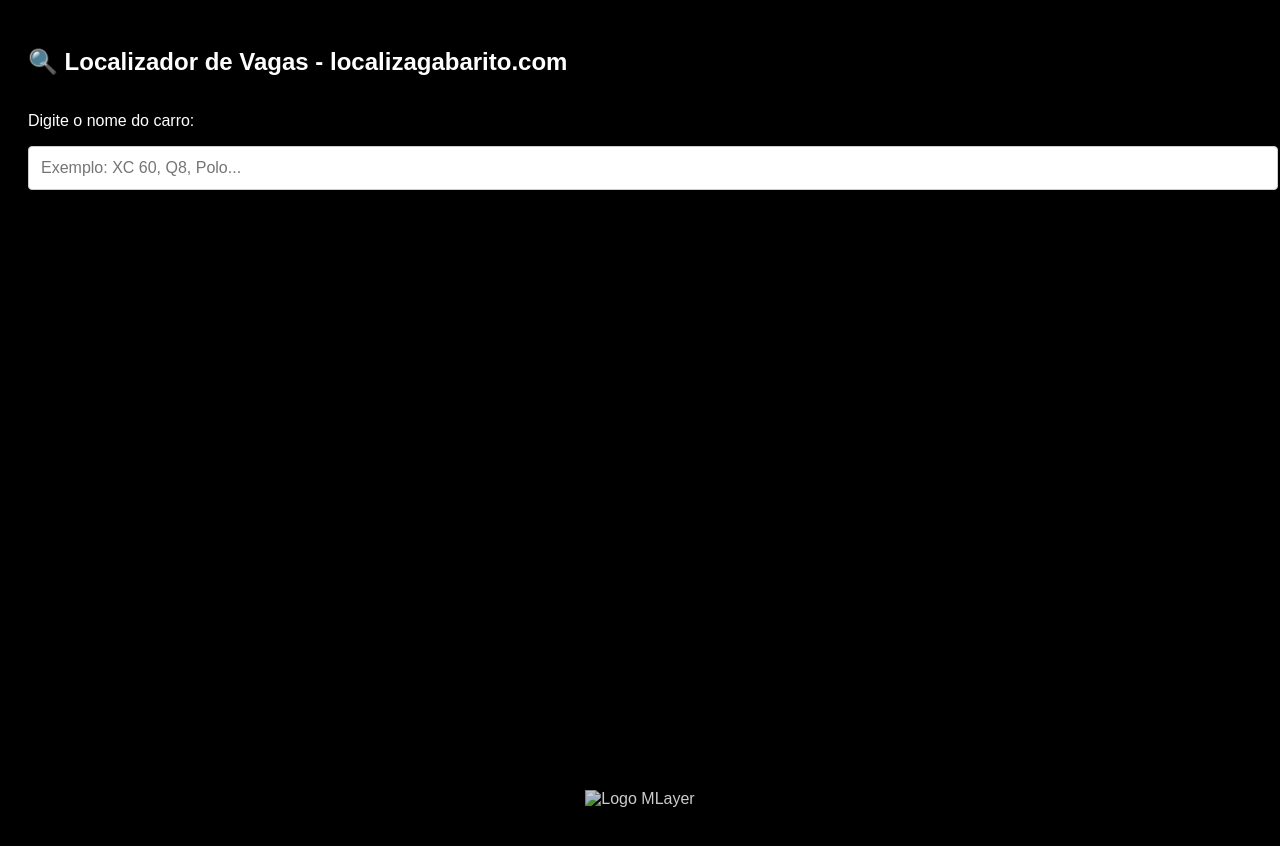
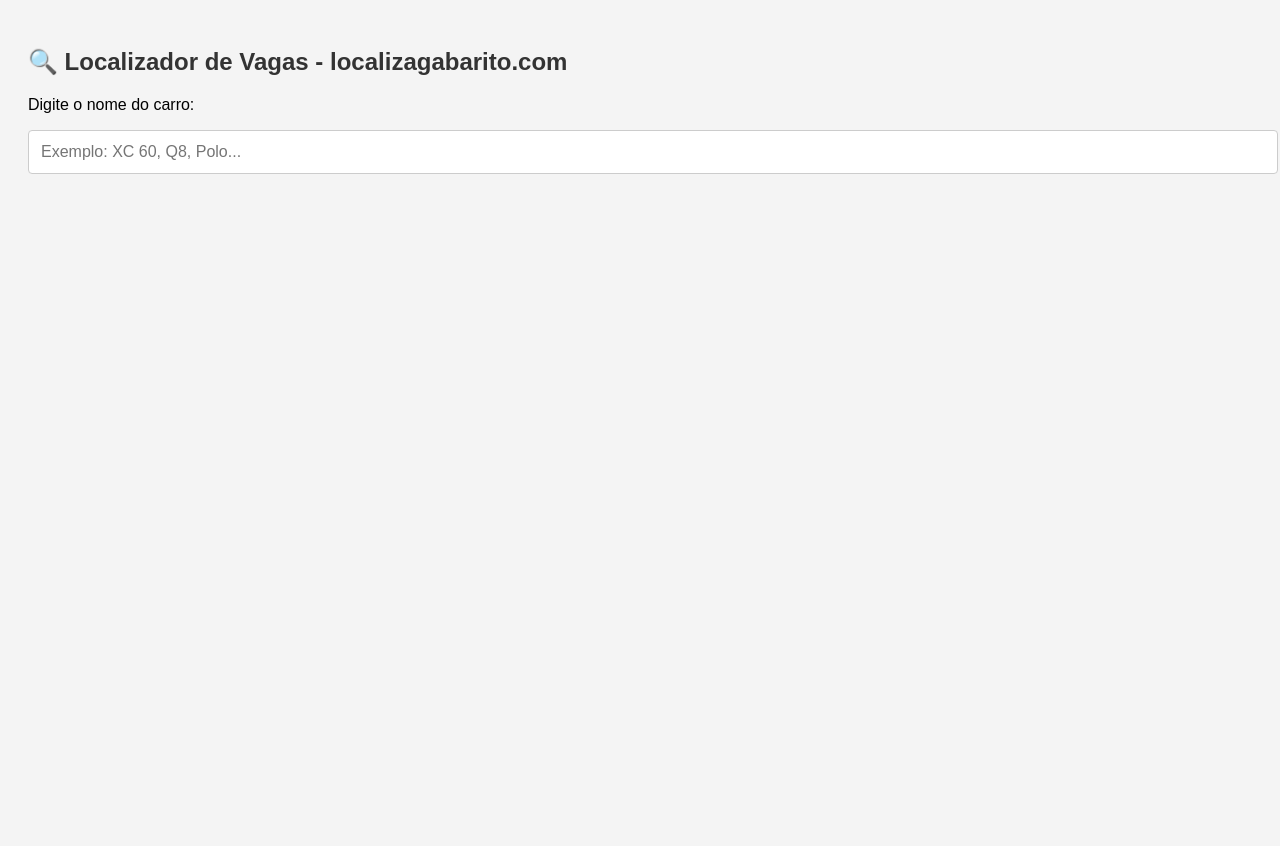
Before and after one commit to Zanotto08/Localizargabarito., a plain HTML site: page index.html in a window 1280 px wide. After the commit the page ends 800 px from the top, so only its background shows below. Drawn offline with Linux system fonts and the light colour scheme.

Commit message:
Update index.html

```diff
--- a/index.html
+++ b/index.html
@@ -8,14 +8,10 @@
         body {
             font-family: Arial, sans-serif;
             padding: 20px;
-            background: #000; /* fundo preto */
-            color: #fff; /* texto branco */
-            display: flex;
-            flex-direction: column;
-            min-height: 100vh;
+            background: #f4f4f4;
         }
         h2 {
-            color: #fff;
+            color: #333;
         }
         input[type=text] {
             width: 100%;
@@ -32,16 +28,6 @@
             color: #fff;
             font-weight: bold;
         }
-        .logo {
-            margin-top: auto;
-            text-align: center;
-            padding: 20px;
-        }
-        .logo img {
-            max-width: 300px; /* tamanho do logo */
-            height: auto;
-            opacity: 0.8;
-        }
     </style>
 </head>
 <body>
@@ -51,10 +37,6 @@
 <input type="text" id="searchInput" placeholder="Exemplo: XC 60, Q8, Polo..." onkeyup="searchCar()">
 
 <div id="results"></div>
-
-<div class="logo">
-    <img src="logo.png" alt="Logo MLayer">
-</div>
 
 <script>
     const parkingData = [
@@ -70,7 +52,7 @@
         ["A3 Sedan", "Direito", "55"],
         ["Q3", "Direito", "59"],
         ["Commander", "Direito", "37"],
-        // ... outros carros
+        // ... (adicione os carros que faltarem aqui)
     ];
 
     const brandColors = {
```
